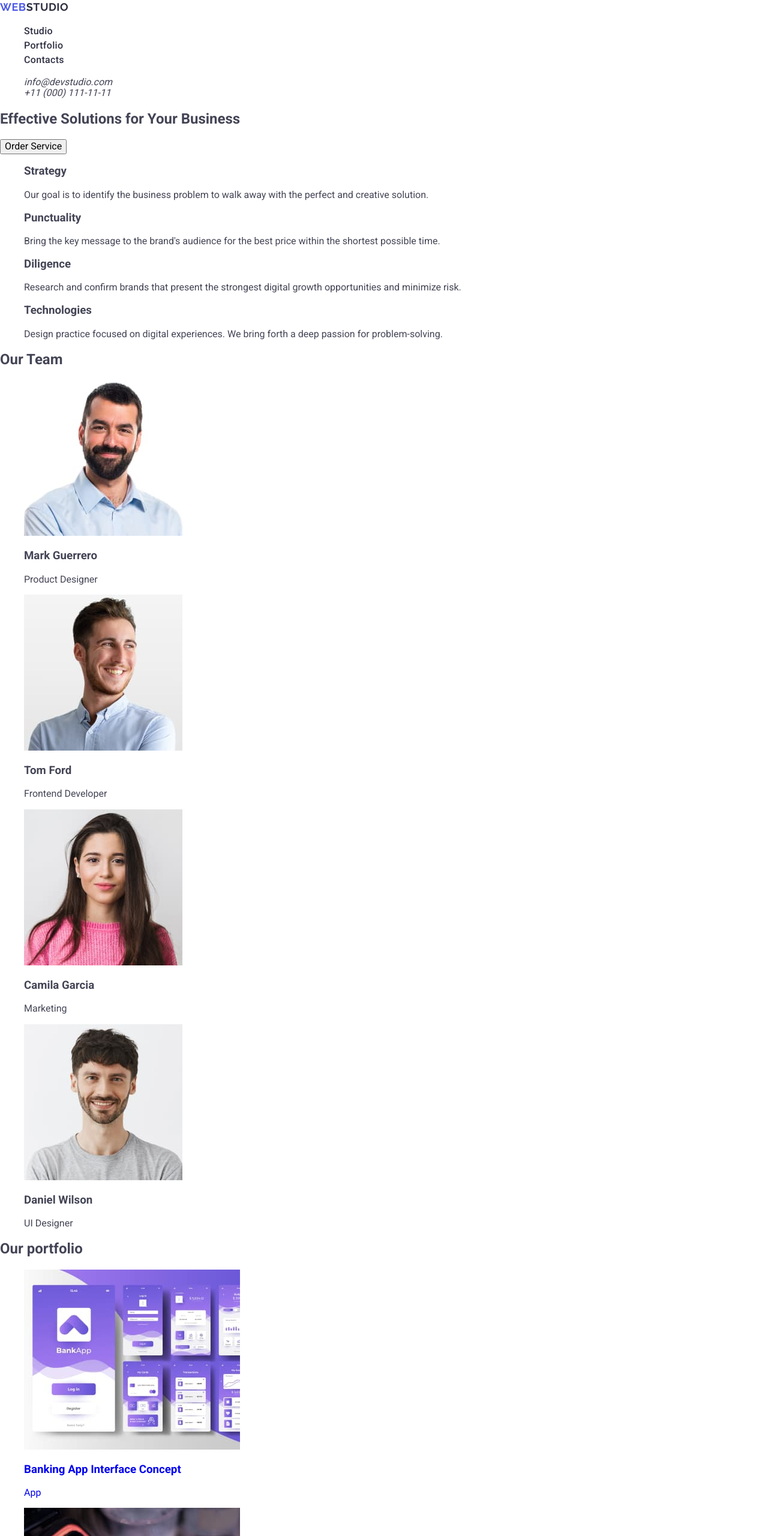
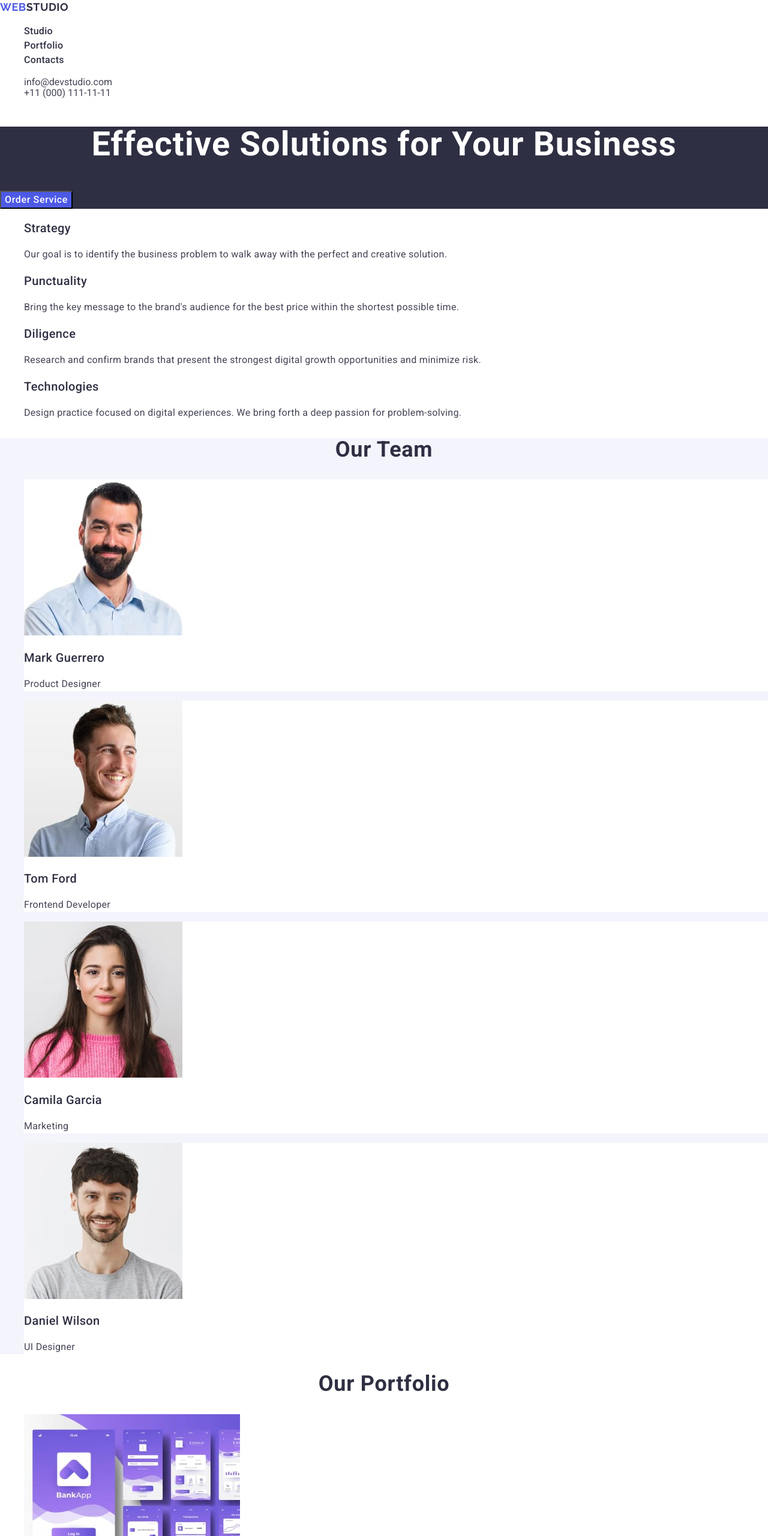
Before and after one commit to AnettX/goit-markup-hw-02, a plain HTML site: page index.html in a window 1280 px wide. Shown: the top 2560 px of the page at 60% size. Drawn offline with nearby package versions, Linux system fonts and the light colour scheme.

Commit message:
hw-2-finished

```diff
--- a/css/styles.css
+++ b/css/styles.css
@@ -1,7 +1,4 @@
 body {
-  font-family: 'Dancing Script', cursive;
-  font-family: 'Montserrat', sans-serif;
-  font-family: 'Raleway', sans-serif;
   font-family: 'Roboto', sans-serif;
   background-color: #fff;
   color: #434455;
@@ -47,30 +44,160 @@ ul {
   color: var(--IRIS, #4d5ae5);
 }
 
-.header-menu {
-}
-
-.header-menu-item {
-}
 .header-menu-link {
   color: var(--NAVY-BLUE, #2e2f42);
-  font-family: Roboto;
   font-size: 16px;
   font-weight: 500;
   line-height: 1.5; /* 24/16 */
   letter-spacing: 0.02em; /* 0.32/16 */
 }
-.header-soc {
-}
-.header-soc-list {
-}
-.header-soc-item {
-}
+
 .header-soc-link {
-    color: var(--SLATE, #434455);
-font-family: Roboto;
+    color: inherit;
 font-size: 16px;
+font-style: normal;
 font-weight: 400;
 line-height: 1.5
 letter-spacing: 0.02em; /* 0.32/16 */
 }
+
+/* =================== Section 1 - Head ====================== */
+
+.head {
+  background-color: var(--NAVY-BLUE, #2E2F42);
+  color: #ffffff;
+}
+
+.head-title {
+color: inherit;
+text-align: center;
+font-family: inherit;
+font-size: 56px;
+font-weight: 700;
+line-height: 1.07;
+letter-spacing: 0.02em;
+}
+
+/* Problem with button (center) */
+
+.head-order-btn {
+  background-color: #4D5AE5;
+  color: #ffffff;
+}
+
+.head-btn-text {
+  color: inherit;
+font-size: 16px;
+font-weight: 500;
+line-height: 1.5;
+letter-spacing: 0.04em;
+}
+
+/* =================== Section 2 - Benefits ====================== */
+
+.benefits-subtitle {
+  color: var(--NAVY-BLUE, #2E2F42);
+font-size: 20px;
+font-weight: 500;
+line-height: 1.2;
+letter-spacing: 0.02em;
+}
+
+.benefits-item-text {
+  color: var(--SLATE, #434455);
+font-size: 16px;
+font-weight: 400;
+line-height: 1.5;
+letter-spacing: 0.02em;
+}
+
+/* =================== Section 3 - Our team ====================== */
+
+.team {
+  background-color: var(--CLOUD, #F4F4FD);
+}
+.team-title {
+  color: var(--NAVY-BLUE, #2E2F42);
+text-align: center;
+font-size: 36px;
+font-weight: 700;
+line-height: 1.11;
+letter-spacing: 0.02em;
+text-transform: capitalize;
+}
+
+.team-item {
+  background-color: #ffffff;
+}
+
+.team-subtitle {
+color: var(--NAVY-BLUE, #2E2F42);
+font-size: 20px;
+font-weight: 500;
+line-height: 1.2;
+letter-spacing: 0.02em;
+}
+
+.team-item-text {
+  color: var(--SLATE, #434455);
+font-size: 16px;
+font-weight: 400;
+line-height: 1.5;
+letter-spacing: 0.02em;
+}
+
+/* =================== Section 4 - Portfolio ====================== */
+
+.portfolio-title{
+  color: var(--NAVY-BLUE, #2E2F42);
+text-align: center;
+font-size: 36px;
+font-weight: 700;
+line-height: 1.11;
+letter-spacing: 0.02em;
+text-transform: capitalize;
+}
+
+.portfolio-subtitle {
+  color: var(--NAVY-BLUE, #2E2F42);
+font-size: 20px;
+font-weight: 500;
+line-height: 1.2;
+letter-spacing: 0.02em;
+}
+.portfolio-item-text {
+  color: var(--SLATE, #434455);
+font-size: 16px;
+font-weight: 400;
+line-height: 1.5;
+letter-spacing: 0.02em;
+}
+
+/* =================== FOOTER ====================== */
+
+.footer {
+  background-color: #2E2F42;
+}
+
+.footer-link-logo {
+  color: var(--CLOUD, #F4F4FD);
+font-family: Raleway;
+font-size: 18px;
+font-style: normal;
+font-weight: 700;
+line-height: 1.17;
+letter-spacing: 0.03em;
+text-transform: uppercase;
+}
+
+.footer-logo-text {
+  color: var(--IRIS, #4D5AE5);
+}
+
+.footer-text {
+  color: var(--CLOUD, #F4F4FD);
+font-size: 16px;
+font-weight: 400;
+line-height: 1.5;
+letter-spacing: 0.02em;
+}
--- a/index.html
+++ b/index.html
@@ -56,7 +56,9 @@
       <!-- Section 1 - Head -->
       <section class="head">
         <h1 class="head-title">Effective Solutions for Your Business</h1>
-        <button class="head-order-btn" type="button">Order Service</button>
+        <button class="head-order-btn" type="button">
+          <span class="head-btn-text">Order Service</span>
+        </button>
       </section>
       <!-- Section 2 - Benefits-->
       <section class="benefits">
@@ -92,130 +94,136 @@
           </li>
         </ul>
       </section>
-      <!-- Section 4 - Our team -->
-      <section>
-        <h2>Our Team</h2>
-        <ul>
-          <li>
+      <!-- Section 3 - Our team -->
+      <section class="team">
+        <h2 class="team-title">Our Team</h2>
+        <ul class="team-list">
+          <li class="team-item">
             <img
               src="./images/Mark.jpg"
               alt="Mark Guerrero"
               width="264"
               height="260"
+              class="team-item-img"
             />
-            <h3>Mark Guerrero</h3>
-            <p>Product Designer</p>
+            <h3 class="team-subtitle">Mark Guerrero</h3>
+            <p class="team-item-text">Product Designer</p>
           </li>
-          <li>
+          <li class="team-item">
             <img
               src="./images/Tom.jpg"
               alt="Tom Ford"
               width="264"
               height="260"
+              class="team-item-img"
             />
-            <h3>Tom Ford</h3>
-            <p>Frontend Developer</p>
+            <h3 class="team-subtitle">Tom Ford</h3>
+            <p class="team-item-text">Frontend Developer</p>
           </li>
-          <li>
+          <li class="team-item">
             <img
               src="./images/Camila.jpg"
               alt="Camila Garcia"
               width="264"
               height="260"
+              class="team-item-img"
             />
-            <h3>Camila Garcia</h3>
-            <p>Marketing</p>
+            <h3 class="team-subtitle">Camila Garcia</h3>
+            <p class="team-item-text">Marketing</p>
           </li>
-          <li>
+          <li class="team-item">
             <img
               src="./images/Deniel.jpg"
               alt="Daniel Wilson"
               width="264"
               height="260"
+              class="team-item-img"
             />
-            <h3>Daniel Wilson</h3>
-            <p>UI Designer</p>
+            <h3 class="team-subtitle">Daniel Wilson</h3>
+            <p class="team-item-text">UI Designer</p>
           </li>
         </ul>
       </section>
-      <!-- Section 5 - Our portfolio -->
-      <section>
-        <h2>Our portfolio</h2>
+      <!-- Section 4 - Our portfolio -->
+      <section class="portfolio">
+        <h2 class="portfolio-title">Our portfolio</h2>
         <!-- Portfolio links -->
-        <ul>
+        <ul class="portfolio-list">
           <!-- Portfolio link - Banking App -->
-          <li>
-            <a href="#">
+          <li class="portfolio-item">
+            <a class="portfolio-item-link" href="#">
               <img
                 src="./images/portfolio/banking_app_interface_concept.jpg"
                 alt="Web site 'Banking App Interface Concept'"
               />
-              <h3>Banking App Interface Concept</h3>
-              <p>App</p>
+              <h3 class="portfolio-subtitle">Banking App Interface Concept</h3>
+              <p class="portfolio-item-text">App</p>
             </a>
           </li>
           <!-- Portfolio link - Cashless Payment -->
-          <li>
-            <a href="#">
+          <li class="portfolio-item">
+            <a class="portfolio-item-link" href="#">
               <img
                 src="./images/portfolio/cashless_payment.jpg"
                 alt="Web site 'Cashless Payment'"
               />
-              <h3>Cashless Payment</h3>
-              <p>Marketing</p>
+              <h3 class="portfolio-subtitle">Cashless Payment</h3>
+              <p class="portfolio-item-text">Marketing</p>
             </a>
           </li>
           <!-- Portfolio link - Meditation App -->
-          <li>
-            <a href="#">
+          <li class="portfolio-item">
+            <a class="portfolio-item-link" href="#">
               <img
                 src="./images/portfolio/meditation_app.jpg"
                 alt="Web site 'Meditation App'"
               />
-              <h3>Meditation App</h3>
-              <p>App</p>
+              <h3 class="portfolio-subtitle">Meditation App</h3>
+              <p class="portfolio-item-text">App</p>
             </a>
           </li>
           <!-- Porfolio link - Taxi Service -->
-          <li>
-            <a href="#">
+          <li class="portfolio-item">
+            <a class="portfolio-item-link" href="#">
               <img
                 src="./images/portfolio/taxi_service.jpg"
                 alt="Web site 'Taxi Service'"
               />
-              <h3>Taxi Service</h3>
-              <p>Marketing</p>
+              <h3 class="portfolio-subtitle">Taxi Service</h3>
+              <p class="portfolio-item-text">Marketing</p>
             </a>
           </li>
           <!-- Portfolio link - Screen Illustrations -->
-          <li>
-            <a href="#">
+          <li class="portfolio-item">
+            <a class="portfolio-item-link" href="#">
               <img
                 src="./images/portfolio/screen_illustrations.jpg"
                 alt="Web site 'Screen Illustrations'"
               />
-              <h3>Screen Illustrations</h3>
-              <p>Design</p>
+              <h3 class="portfolio-subtitle">Screen Illustrations</h3>
+              <p class="portfolio-item-text">Design</p>
             </a>
           </li>
           <!-- Portfolio link - Online Courses -->
-          <li>
-            <a href="#">
+          <li class="portfolio-item">
+            <a class="portfolio-item-link" href="#">
               <img
                 src="./images/portfolio/online_courses.jpg"
                 alt="Web site 'Online Courses'"
               />
-              <h3>Online Courses</h3>
-              <p>Marketing</p>
+              <h3 class="portfolio-subtitle">Online Courses</h3>
+              <p class="portfolio-item-text">Marketing</p>
             </a>
           </li>
         </ul>
       </section>
     </main>
     <!-- Page footer -->
-    <footer>
-      <a href="./index.html">WebStudio</a>
-      <p>
+    <footer class="footer">
+      <a class="footer-link-logo" href="./index.html"
+        ><span class="footer-logo-text">Web</span>Studio</a
+      >
+      <p class="footer-text">
         Increase the flow of customers and sales for your business with digital
         marketing & growth solutions.
       </p>
```
